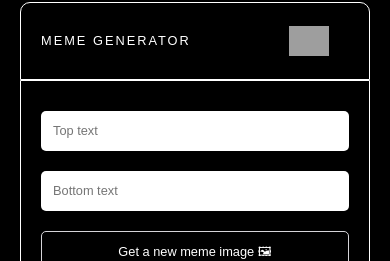
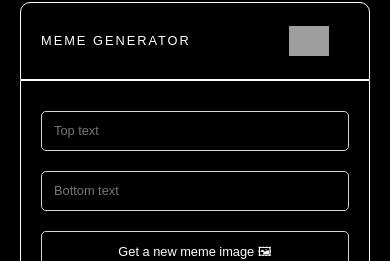
Before and after one commit to evgeniikozhushko/memeGenerator, a React (Vite) app: page / in a window 390 px wide. Shown: the part 119-380 px from the top of the page. Built offline with nearby package versions, Linux system fonts and the light colour scheme; no server answers; grey boxes are pictures that could not be loaded.

Commit message:
Additional form input styles

```diff
--- a/src/index.css
+++ b/src/index.css
@@ -69,8 +69,10 @@ a {
 .form--input {
   font-family: "Karla", sans-serif;
   border-radius: 5px;
+  text-indent: 10px;
+  background: #000000;
+  color: white;
   border: 1px solid #D5D4D8;
-  text-indent: 10px;
 }
 
 .form--button {
@@ -207,6 +209,9 @@ form,
 
   .form--input {
       border: none; /* Removes the border for the input fields for screens smaller than 1024px */
+      background: #000000;
+      color: white;
+      border: 1px solid #D5D4D8;
   }
 
   .header {
```
